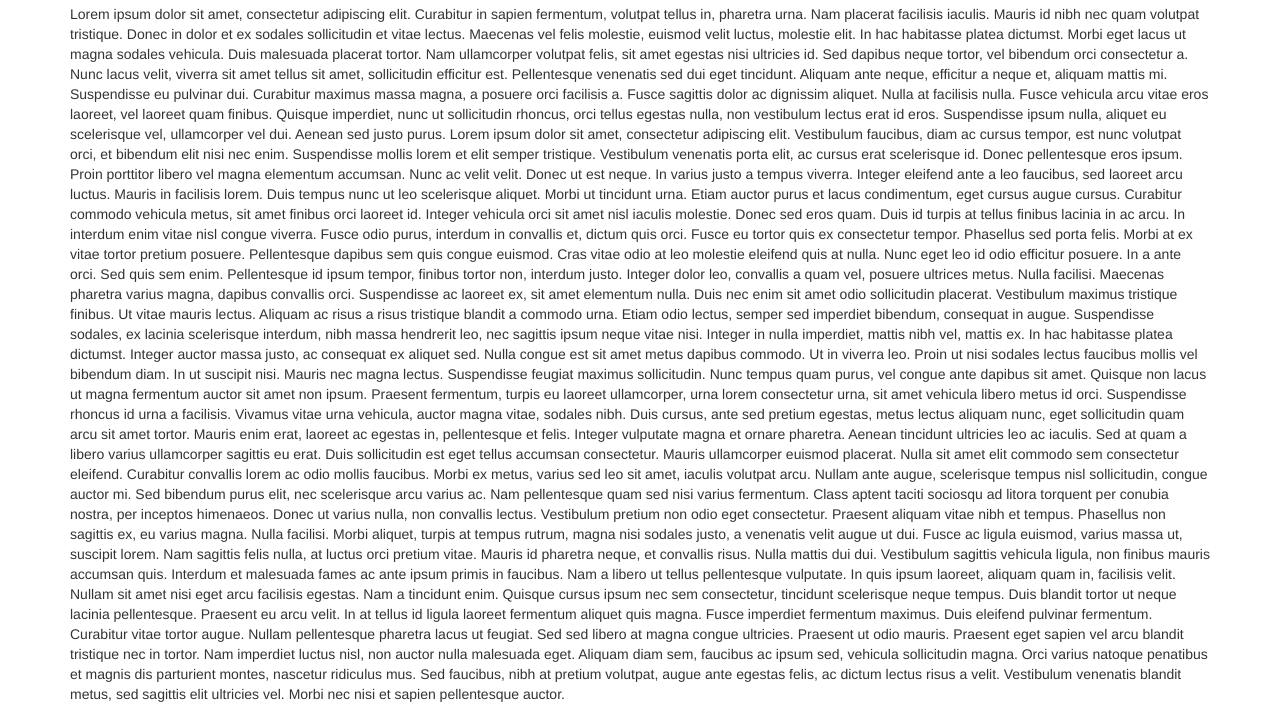
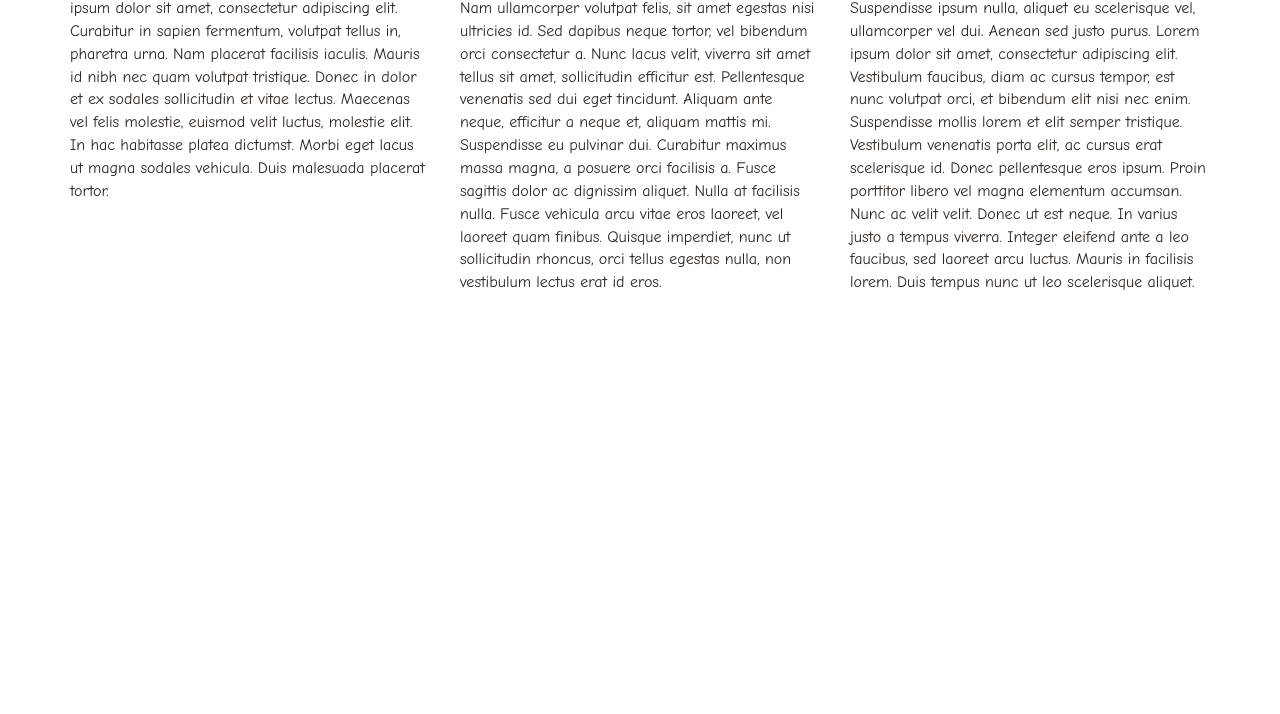
Before and after one commit to Joh-Bo/optional, a plain HTML site: page index.html in a window 1280 px wide. Shown: the part 138-852 px from the top of the page. After the commit the page ends 800 px from the top, so only its background shows below. Drawn offline with nearby package versions, Linux system fonts and the light colour scheme; files whose address does not match are found by name.

Commit message:
Commit Set Up + HTML layout

```diff
--- a/index.html
+++ b/index.html
@@ -16,7 +16,7 @@
 
     <title>Assignment 3</title>
     <link rel="stylesheet" href="css/bootstrap.min.css">
-    <link rel="stylesheet" href="css/module3-solution.css">
+    <link rel="stylesheet" href="css/optional3.css">
      <link href="https://fonts.googleapis.com/css2?family=Comic+Neue&display=swap" rel="stylesheet">
 
   </head>
@@ -63,43 +63,26 @@
   </header><!-- End of navbar section -->
 
   <!--Main section-->
-  <section class="container">
+<section class="container">
  	<div class="row">
 
   	  <h1>Our Menu</h1>
 
-  	  <div id="text "class="col-md-12 col-sm-12 col-xs-12">
+  	  <div id="chicken"class="col-md-4 col-sm-4 col-xs-4">
+           ipsum dolor sit amet, consectetur adipiscing elit. Curabitur in sapien fermentum, volutpat tellus in, pharetra urna. Nam placerat facilisis iaculis. Mauris id nibh nec quam volutpat tristique. Donec in dolor et ex sodales sollicitudin et vitae lectus. Maecenas vel felis molestie, euismod velit luctus, molestie elit. In hac habitasse platea dictumst. Morbi eget lacus ut magna sodales vehicula. Duis malesuada placerat tortor.
+      </div>
 
-  	  	<p>
+      <div id="beef"class="col-md-4 col-sm-4 col-xs-4">
+            Nam ullamcorper volutpat felis, sit amet egestas nisi ultricies id. Sed dapibus neque tortor, vel bibendum orci consectetur a. Nunc lacus velit, viverra sit amet tellus sit amet, sollicitudin efficitur est. Pellentesque venenatis sed dui eget tincidunt. Aliquam ante neque, efficitur a neque et, aliquam mattis mi. Suspendisse eu pulvinar dui. Curabitur maximus massa magna, a posuere orci facilisis a. Fusce sagittis dolor ac dignissim aliquet. Nulla at facilisis nulla. Fusce vehicula arcu vitae eros laoreet, vel laoreet quam finibus. Quisque imperdiet, nunc ut sollicitudin rhoncus, orci tellus egestas nulla, non vestibulum lectus erat id eros.
+      </div>
 
+      <div id="sushi"class="col-md-4 col-sm-4 col-xs-4">
+            Suspendisse ipsum nulla, aliquet eu scelerisque vel, ullamcorper vel dui. Aenean sed justo purus. Lorem ipsum dolor sit amet, consectetur adipiscing elit. Vestibulum faucibus, diam ac cursus tempor, est nunc volutpat orci, et bibendum elit nisi nec enim. Suspendisse mollis lorem et elit semper tristique. Vestibulum venenatis porta elit, ac cursus erat scelerisque id. Donec pellentesque eros ipsum. Proin porttitor libero vel magna elementum accumsan. Nunc ac velit velit. Donec ut est neque. In varius justo a tempus viverra. Integer eleifend ante a leo faucibus, sed laoreet arcu luctus. Mauris in facilisis lorem. Duis tempus nunc ut leo scelerisque aliquet.
+      </div>
 
+  </div>
 
-Lorem ipsum dolor sit amet, consectetur adipiscing elit. Curabitur in sapien fermentum, volutpat tellus in, pharetra urna. Nam placerat facilisis iaculis. Mauris id nibh nec quam volutpat tristique. Donec in dolor et ex sodales sollicitudin et vitae lectus. Maecenas vel felis molestie, euismod velit luctus, molestie elit. In hac habitasse platea dictumst. Morbi eget lacus ut magna sodales vehicula. Duis malesuada placerat tortor.
-
-Nam ullamcorper volutpat felis, sit amet egestas nisi ultricies id. Sed dapibus neque tortor, vel bibendum orci consectetur a. Nunc lacus velit, viverra sit amet tellus sit amet, sollicitudin efficitur est. Pellentesque venenatis sed dui eget tincidunt. Aliquam ante neque, efficitur a neque et, aliquam mattis mi. Suspendisse eu pulvinar dui. Curabitur maximus massa magna, a posuere orci facilisis a. Fusce sagittis dolor ac dignissim aliquet. Nulla at facilisis nulla. Fusce vehicula arcu vitae eros laoreet, vel laoreet quam finibus. Quisque imperdiet, nunc ut sollicitudin rhoncus, orci tellus egestas nulla, non vestibulum lectus erat id eros.
-
-Suspendisse ipsum nulla, aliquet eu scelerisque vel, ullamcorper vel dui. Aenean sed justo purus. Lorem ipsum dolor sit amet, consectetur adipiscing elit. Vestibulum faucibus, diam ac cursus tempor, est nunc volutpat orci, et bibendum elit nisi nec enim. Suspendisse mollis lorem et elit semper tristique. Vestibulum venenatis porta elit, ac cursus erat scelerisque id. Donec pellentesque eros ipsum. Proin porttitor libero vel magna elementum accumsan. Nunc ac velit velit. Donec ut est neque. In varius justo a tempus viverra. Integer eleifend ante a leo faucibus, sed laoreet arcu luctus. Mauris in facilisis lorem. Duis tempus nunc ut leo scelerisque aliquet.
-
-Morbi ut tincidunt urna. Etiam auctor purus et lacus condimentum, eget cursus augue cursus. Curabitur commodo vehicula metus, sit amet finibus orci laoreet id. Integer vehicula orci sit amet nisl iaculis molestie. Donec sed eros quam. Duis id turpis at tellus finibus lacinia in ac arcu. In interdum enim vitae nisl congue viverra. Fusce odio purus, interdum in convallis et, dictum quis orci. Fusce eu tortor quis ex consectetur tempor.
-
-Phasellus sed porta felis. Morbi at ex vitae tortor pretium posuere. Pellentesque dapibus sem quis congue euismod. Cras vitae odio at leo molestie eleifend quis at nulla. Nunc eget leo id odio efficitur posuere. In a ante orci. Sed quis sem enim. Pellentesque id ipsum tempor, finibus tortor non, interdum justo. Integer dolor leo, convallis a quam vel, posuere ultrices metus. Nulla facilisi. Maecenas pharetra varius magna, dapibus convallis orci. Suspendisse ac laoreet ex, sit amet elementum nulla. Duis nec enim sit amet odio sollicitudin placerat. Vestibulum maximus tristique finibus.
-
-Ut vitae mauris lectus. Aliquam ac risus a risus tristique blandit a commodo urna. Etiam odio lectus, semper sed imperdiet bibendum, consequat in augue. Suspendisse sodales, ex lacinia scelerisque interdum, nibh massa hendrerit leo, nec sagittis ipsum neque vitae nisi. Integer in nulla imperdiet, mattis nibh vel, mattis ex. In hac habitasse platea dictumst. Integer auctor massa justo, ac consequat ex aliquet sed. Nulla congue est sit amet metus dapibus commodo. Ut in viverra leo. Proin ut nisi sodales lectus faucibus mollis vel bibendum diam. In ut suscipit nisi.
-
-Mauris nec magna lectus. Suspendisse feugiat maximus sollicitudin. Nunc tempus quam purus, vel congue ante dapibus sit amet. Quisque non lacus ut magna fermentum auctor sit amet non ipsum. Praesent fermentum, turpis eu laoreet ullamcorper, urna lorem consectetur urna, sit amet vehicula libero metus id orci. Suspendisse rhoncus id urna a facilisis. Vivamus vitae urna vehicula, auctor magna vitae, sodales nibh. Duis cursus, ante sed pretium egestas, metus lectus aliquam nunc, eget sollicitudin quam arcu sit amet tortor. Mauris enim erat, laoreet ac egestas in, pellentesque et felis. Integer vulputate magna et ornare pharetra. Aenean tincidunt ultricies leo ac iaculis. Sed at quam a libero varius ullamcorper sagittis eu erat. Duis sollicitudin est eget tellus accumsan consectetur.
-
-Mauris ullamcorper euismod placerat. Nulla sit amet elit commodo sem consectetur eleifend. Curabitur convallis lorem ac odio mollis faucibus. Morbi ex metus, varius sed leo sit amet, iaculis volutpat arcu. Nullam ante augue, scelerisque tempus nisl sollicitudin, congue auctor mi. Sed bibendum purus elit, nec scelerisque arcu varius ac. Nam pellentesque quam sed nisi varius fermentum. Class aptent taciti sociosqu ad litora torquent per conubia nostra, per inceptos himenaeos. Donec ut varius nulla, non convallis lectus. Vestibulum pretium non odio eget consectetur. Praesent aliquam vitae nibh et tempus. Phasellus non sagittis ex, eu varius magna. Nulla facilisi. Morbi aliquet, turpis at tempus rutrum, magna nisi sodales justo, a venenatis velit augue ut dui. Fusce ac ligula euismod, varius massa ut, suscipit lorem. Nam sagittis felis nulla, at luctus orci pretium vitae.
-
-Mauris id pharetra neque, et convallis risus. Nulla mattis dui dui. Vestibulum sagittis vehicula ligula, non finibus mauris accumsan quis. Interdum et malesuada fames ac ante ipsum primis in faucibus. Nam a libero ut tellus pellentesque vulputate. In quis ipsum laoreet, aliquam quam in, facilisis velit. Nullam sit amet nisi eget arcu facilisis egestas. Nam a tincidunt enim. Quisque cursus ipsum nec sem consectetur, tincidunt scelerisque neque tempus. Duis blandit tortor ut neque lacinia pellentesque. Praesent eu arcu velit.
-
-In at tellus id ligula laoreet fermentum aliquet quis magna. Fusce imperdiet fermentum maximus. Duis eleifend pulvinar fermentum. Curabitur vitae tortor augue. Nullam pellentesque pharetra lacus ut feugiat. Sed sed libero at magna congue ultricies. Praesent ut odio mauris. Praesent eget sapien vel arcu blandit tristique nec in tortor. Nam imperdiet luctus nisl, non auctor nulla malesuada eget. Aliquam diam sem, faucibus ac ipsum sed, vehicula sollicitudin magna. Orci varius natoque penatibus et magnis dis parturient montes, nascetur ridiculus mus. Sed faucibus, nibh at pretium volutpat, augue ante egestas felis, ac dictum lectus risus a velit. Vestibulum venenatis blandit metus, sed sagittis elit ultricies vel. Morbi nec nisi et sapien pellentesque auctor.
-		</p>
-
-  	  </div>
-
-  	</div>
-
-  </section><!--End of navbar section -->
+</section><!--End of navbar section -->
 
 
 
```
Also changed, not shown: css/bootstrap-theme.css (renamed from fonts/css/bootstrap-theme.css), css/bootstrap-theme.min.css (renamed from fonts/css/bootstrap-theme.min.css), css/bootstrap.css (renamed from fonts/css/bootstrap.css), css/bootstrap.min.css (renamed from fonts/css/bootstrap.min.css), css/optional3.css (renamed from fonts/css/module3-solution.css), 8 other files.
